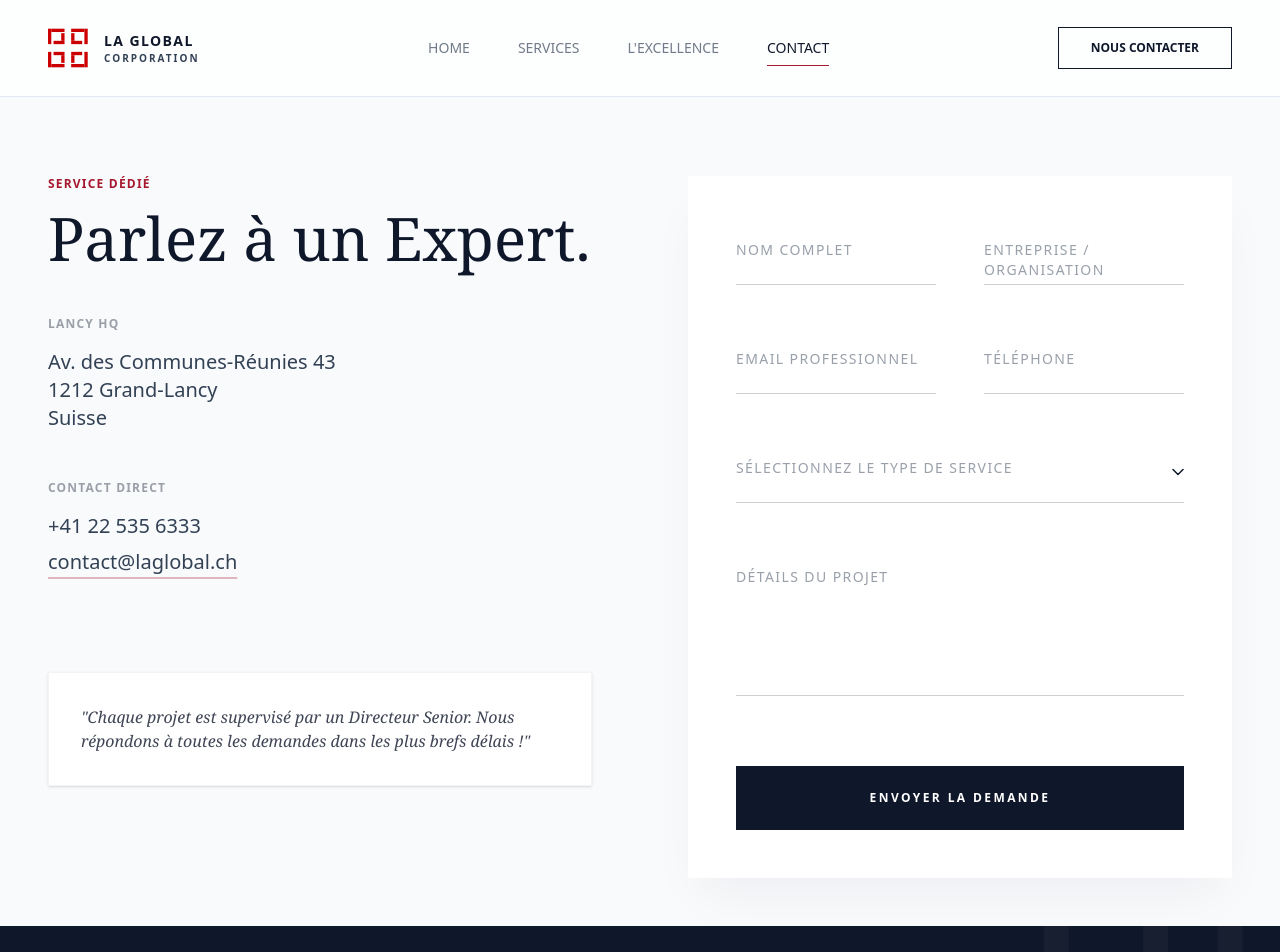
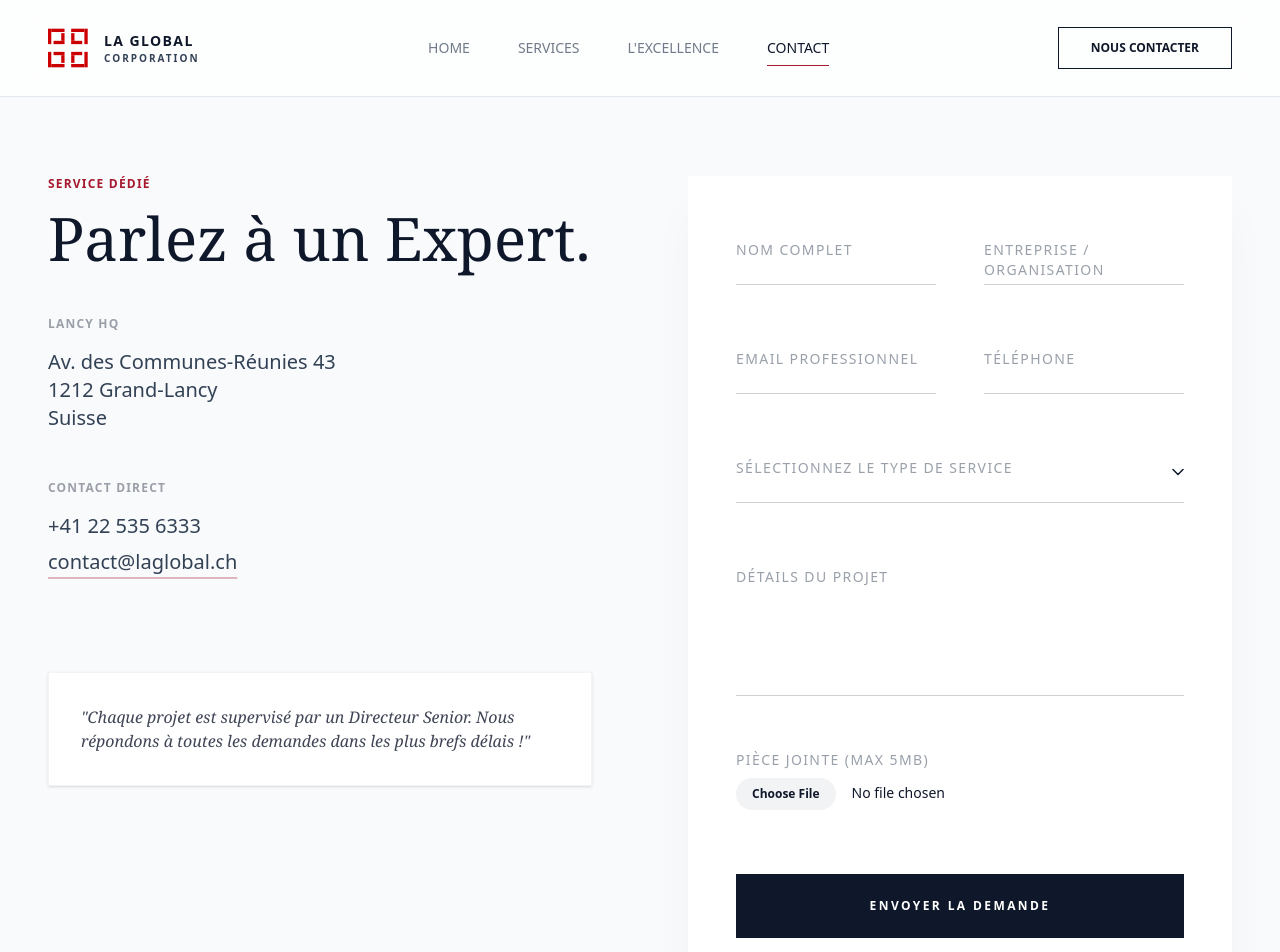
Before and after one commit to CaikAraujo/la-global, a Next.js app: page /contact in a window 1280 px wide. Shown: the top 952 px of the page. Built offline with nearby package versions, Linux system fonts and the light colour scheme; a web font is replaced by a local one.

Commit message:
New Features

```diff
--- a/src/app/api/send/route.ts
+++ b/src/app/api/send/route.ts
@@ -22,6 +22,11 @@ export async function POST(request: Request) {
         // The frontend sends 'formData' which has 'details'.
         // So 'body' will have 'details'. We need to pass 'body.details' to ContactEmail 'message' prop.
 
+        const attachments = result.data.attachment ? [{
+            filename: result.data.attachment.filename,
+            content: result.data.attachment.content,
+        }] : [];
+
         const data = await resend.emails.send({
             from: 'Confœderatio Logistica <contact@laglobal.ch>',
             to: ['la.global.demenagement@gmail.com'],
@@ -34,6 +39,7 @@ export async function POST(request: Request) {
                 service: result.data.service,
                 message: result.data.details
             }),
+            attachments: attachments
         });
 
         return NextResponse.json(data);
--- a/src/app/contact/page.tsx
+++ b/src/app/contact/page.tsx
@@ -28,6 +28,7 @@ export default function ContactPage() {
     });
     const [status, setStatus] = useState<"idle" | "loading" | "success" | "error">("idle");
     const [errors, setErrors] = useState<Partial<Record<keyof ContactFormData, string>>>({});
+    const [attachment, setAttachment] = useState<{ filename: string, content: string, contentType?: string } | undefined>(undefined);
 
     const handleChange = (e: React.ChangeEvent<HTMLInputElement | HTMLTextAreaElement>) => {
         if (errors[e.target.name as keyof ContactFormData]) {
@@ -44,6 +45,33 @@ export default function ContactPage() {
         }
     };
 
+    const handleFileChange = (e: React.ChangeEvent<HTMLInputElement>) => {
+        const file = e.target.files?.[0];
+        if (file) {
+            // Check file size (e.g., 5MB limit)
+            if (file.size > 5 * 1024 * 1024) {
+                alert("Le fichier est trop volumineux (max 5MB).");
+                e.target.value = ""; // Reset input
+                return;
+            }
+
+            const reader = new FileReader();
+            reader.onloadend = () => {
+                const base64String = reader.result as string;
+                // Extract base64 content
+                const content = base64String.split(',')[1];
+                setAttachment({
+                    filename: file.name,
+                    content: content,
+                    contentType: file.type
+                });
+            };
+            reader.readAsDataURL(file);
+        } else {
+            setAttachment(undefined);
+        }
+    };
+
     const handleSubmit = async (e: React.FormEvent) => {
         e.preventDefault();
         setStatus("loading");
@@ -51,7 +79,8 @@ export default function ContactPage() {
 
         const result = contactSchema.safeParse({
             ...formData,
-            service: selectedService
+            service: selectedService,
+            attachment: attachment
         });
 
         if (!result.success) {
@@ -289,6 +318,29 @@ export default function ContactPage() {
                                         {errors.details && <span className="text-red-500 text-xs absolute -bottom-6 left-0">{errors.details}</span>}
                                     </div>
 
+                                    {/* File Input */}
+                                    <div className="relative">
+                                        <label className="block text-swiss-text/50 text-sm uppercase tracking-widest mb-2">
+                                            Pièce Jointe (Max 5MB)
+                                        </label>
+                                        <input
+                                            type="file"
+                                            onChange={handleFileChange}
+                                            className="block w-full text-sm text-swiss-navy
+                                                file:mr-4 file:py-2 file:px-4
+                                                file:rounded-full file:border-0
+                                                file:text-xs file:font-semibold
+                                                file:bg-swiss-navy/5 file:text-swiss-navy
+                                                hover:file:bg-swiss-navy/10
+                                                cursor-pointer"
+                                        />
+                                        {attachment && (
+                                            <p className="mt-2 text-xs text-swiss-navy/60">
+                                                Fichier sélectionné: {attachment.filename}
+                                            </p>
+                                        )}
+                                    </div>
+
                                     <div className="pt-4">
                                         <button
                                             type="submit"
--- a/src/app/services/page.tsx
+++ b/src/app/services/page.tsx
@@ -1,8 +1,9 @@
 "use client";
 
-import React, { useState } from 'react';
+import React, { useState, useRef, useEffect } from 'react';
 import { motion, AnimatePresence } from 'framer-motion';
 import Image from 'next/image';
+
 
 const detailedServices = [
     {
@@ -97,29 +98,45 @@ const detailedServices = [
 ];
 
 const FeatureItem = ({ feature }: { feature: { name: string, description: string } }) => {
-    const [isHovered, setIsHovered] = useState(false);
+    const [isOpen, setIsOpen] = useState(false);
+    const containerRef = useRef<HTMLDivElement>(null);
+
+    useEffect(() => {
+        const handleClickOutside = (event: MouseEvent) => {
+            if (containerRef.current && !containerRef.current.contains(event.target as Node)) {
+                setIsOpen(false);
+            }
+        };
+
+        document.addEventListener('click', handleClickOutside);
+        return () => {
+            document.removeEventListener('click', handleClickOutside);
+        };
+    }, []);
 
     return (
         <div
+            ref={containerRef}
             className="relative"
-            onMouseEnter={() => setIsHovered(true)}
-            onMouseLeave={() => setIsHovered(false)}
         >
-            <div className="flex items-center gap-3 border-b border-swiss-navy/10 pb-2 cursor-help transition-colors duration-300 hover:border-swiss-red/30">
-                <div className={`w-1 h-1 rounded-full transition-colors duration-300 ${isHovered ? 'bg-swiss-red' : 'bg-swiss-navy'}`} />
-                <span className={`text-sm font-medium uppercase tracking-wide transition-colors duration-300 ${isHovered ? 'text-swiss-red' : 'text-swiss-text'}`}>
+            <div
+                onClick={() => setIsOpen(!isOpen)}
+                className="flex items-center gap-3 border-b border-swiss-navy/10 pb-2 cursor-pointer transition-colors duration-300 hover:border-swiss-red/30"
+            >
+                <div className={`w-1 h-1 rounded-full transition-colors duration-300 ${isOpen ? 'bg-swiss-red' : 'bg-swiss-navy'}`} />
+                <span className={`text-sm font-medium uppercase tracking-wide transition-colors duration-300 ${isOpen ? 'text-swiss-red' : 'text-swiss-text hover:text-swiss-red'}`}>
                     {feature.name}
                 </span>
             </div>
 
             <AnimatePresence>
-                {isHovered && (
+                {isOpen && (
                     <motion.div
                         initial={{ opacity: 0, y: 10, scale: 0.95 }}
                         animate={{ opacity: 1, y: 0, scale: 1 }}
                         exit={{ opacity: 0, y: 10, scale: 0.95 }}
                         transition={{ duration: 0.2, ease: "easeOut" }}
-                        className="absolute bottom-full left-0 mb-3 w-72 bg-swiss-navy text-white p-5 rounded-lg shadow-xl z-50 pointer-events-none"
+                        className="absolute bottom-full left-0 mb-3 w-72 bg-swiss-navy text-white p-5 rounded-lg shadow-xl z-50"
                     >
                         <div className="absolute bottom-[-6px] left-4 w-3 h-3 bg-swiss-navy transform rotate-45" />
                         <h4 className="font-serif text-lg mb-2 text-white">{feature.name}</h4>
--- a/src/lib/schemas.ts
+++ b/src/lib/schemas.ts
@@ -7,6 +7,11 @@ export const contactSchema = z.object({
     phone: z.string().min(10, { message: "Le numéro de téléphone doit comporter au moins 10 caractères." }).optional().or(z.literal('')),
     service: z.string().min(1, { message: "Veuillez sélectionner un service." }),
     details: z.string().min(10, { message: "Les détails du projet doivent comporter au moins 10 caractères." }),
+    attachment: z.object({
+        filename: z.string(),
+        content: z.string(),
+        contentType: z.string().optional()
+    }).optional()
 });
 
 export type ContactFormData = z.infer<typeof contactSchema>;
```
